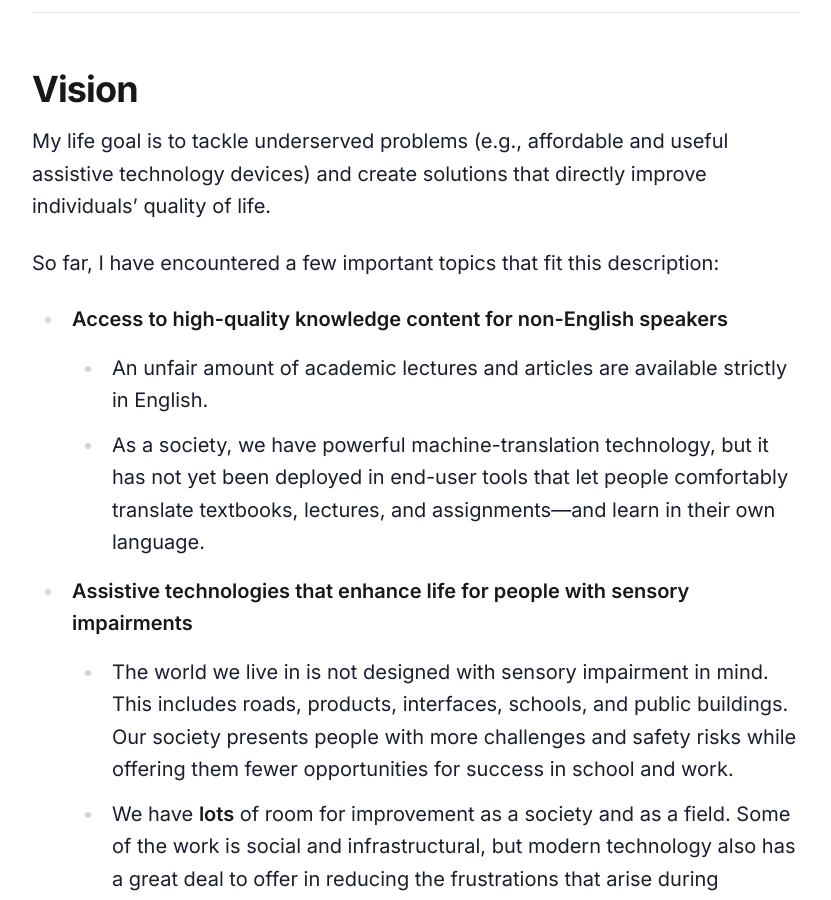
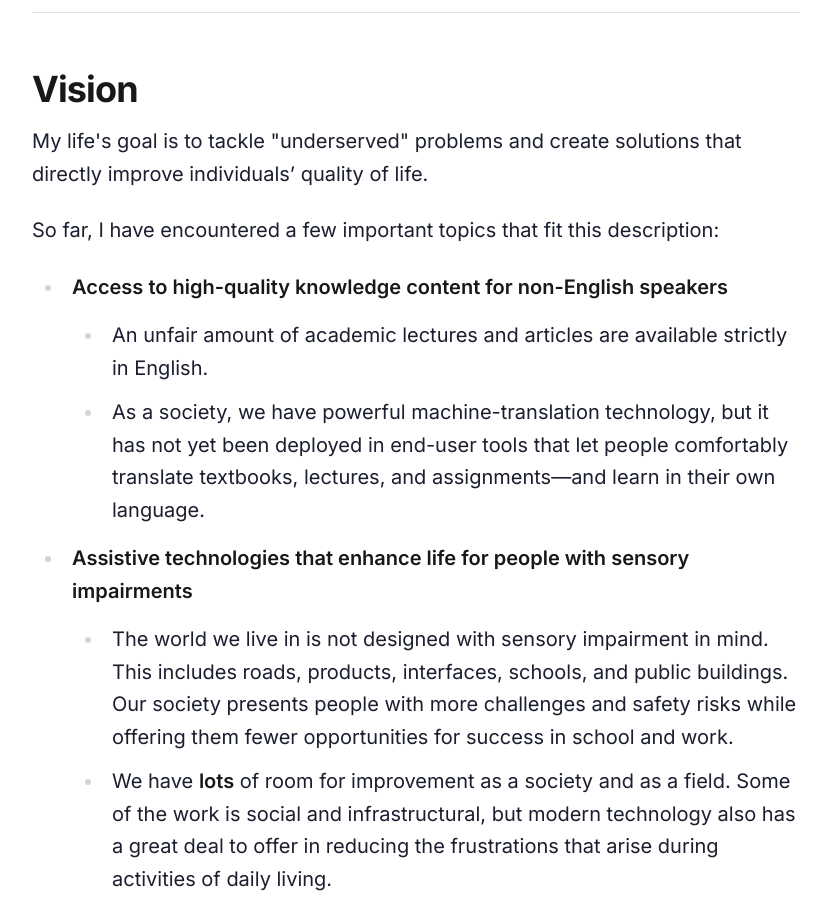
Before and after one commit to yunho-c/Portfolio-3, a SvelteKit app: page /about in a window 1280 px wide. Shown: the part 1580-2480 px from the top of the page, without its empty margins (224-1055 px from the left). Built offline with nearby package versions, Linux system fonts and the light colour scheme.

Commit message:
content: refine About vision statement

```diff
--- a/src/routes/about/+page.svelte
+++ b/src/routes/about/+page.svelte
@@ -133,9 +133,8 @@
 			<section>
 				<h2>Vision</h2>
 				<p>
-					My life goal is to tackle underserved problems (e.g., affordable and useful assistive
-					technology devices) and create solutions that directly improve individuals’ quality of
-					life.
+					My life's goal is to tackle "underserved" problems and create solutions that directly improve
+					individuals’ quality of life.
 				</p>
 				<p>So far, I have encountered a few important topics that fit this description:</p>
 
```
